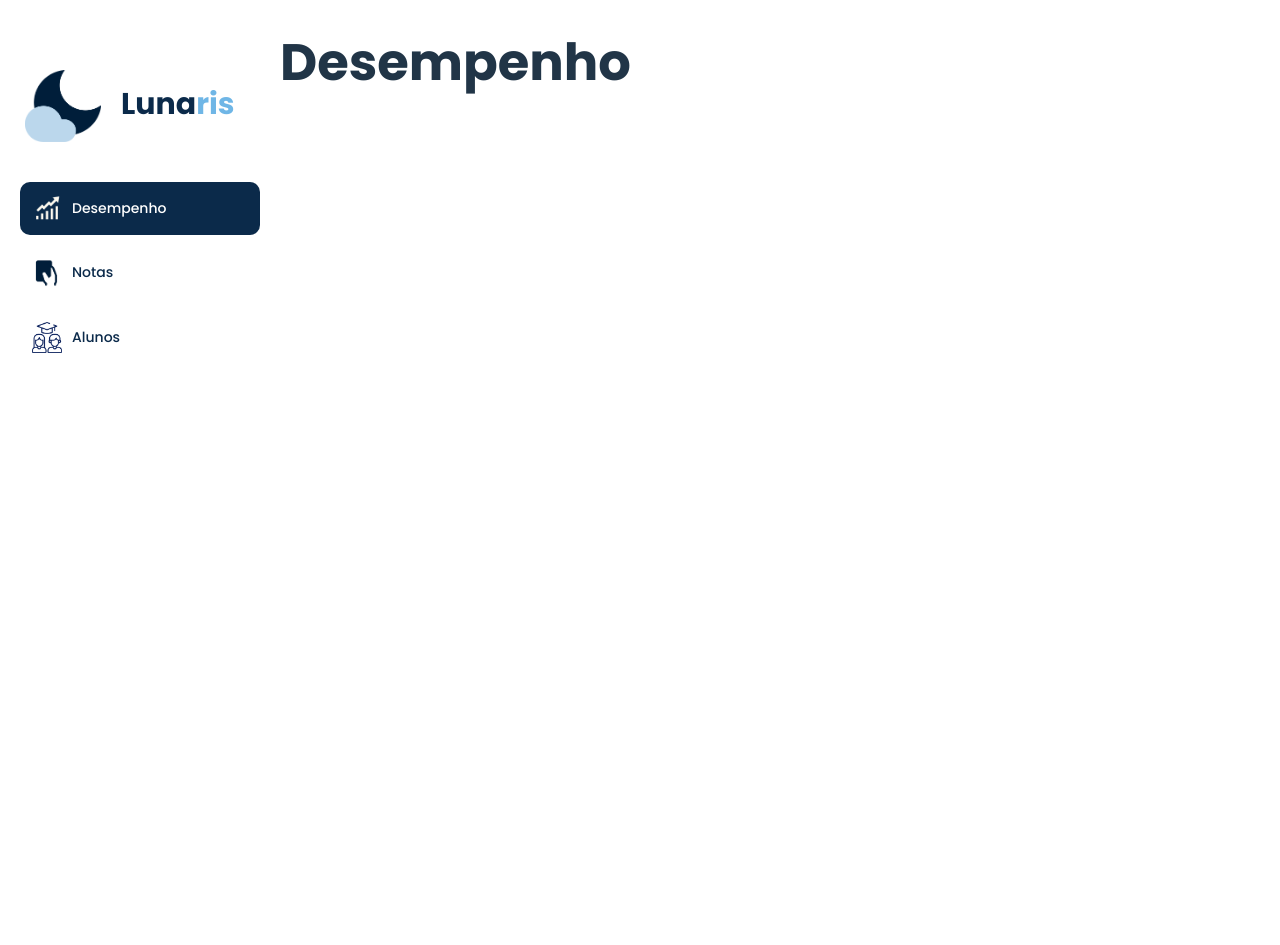
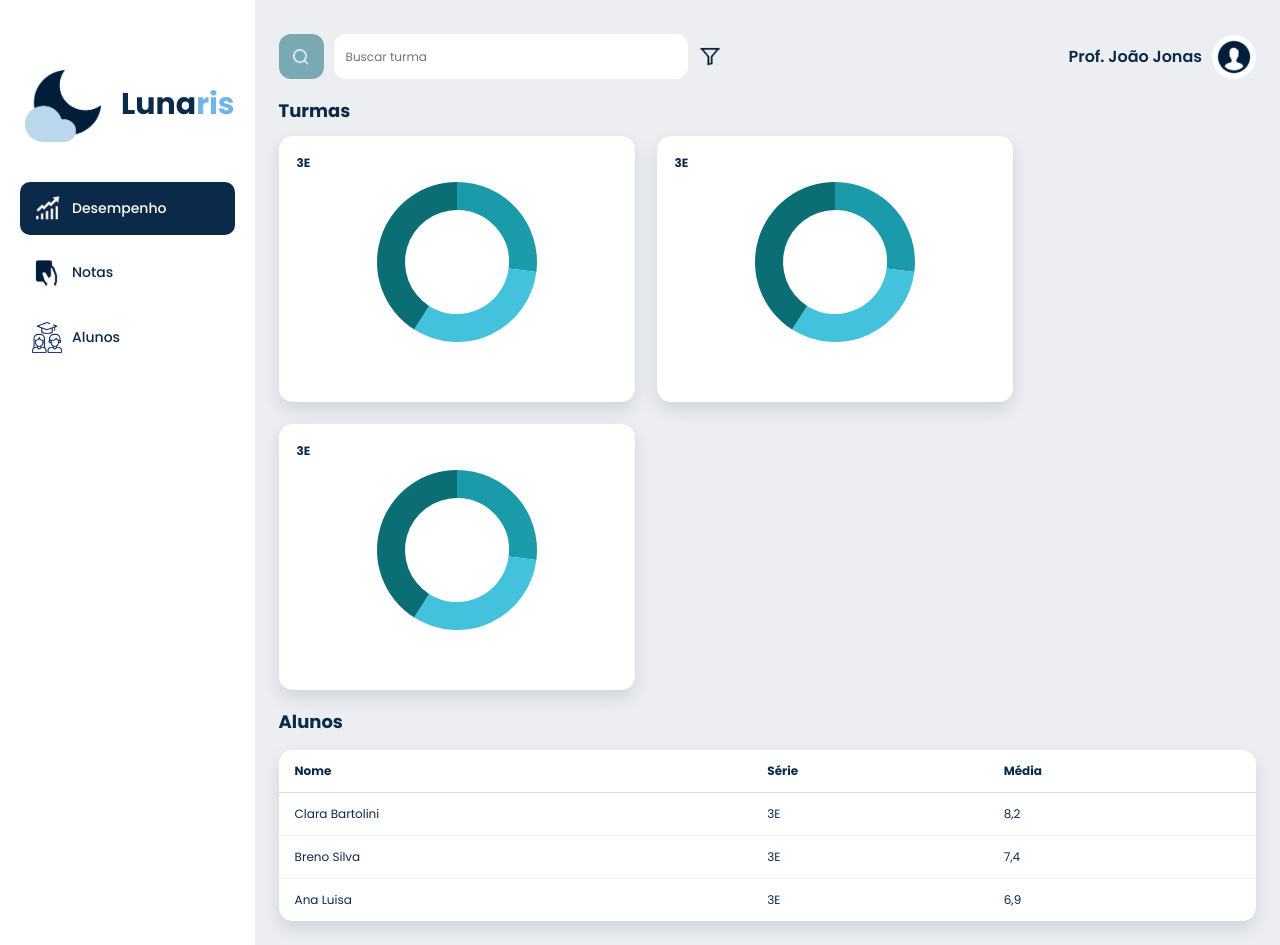
Before and after one commit to Lunaris-School/lunaris-frontend, a React (Vite) app in the folder lunaris-front/: page /desempenho-professor in a window 1280 px wide. Before the commit the page ends 840 px from the top, so only its background shows below. Built offline with nearby package versions, Linux system fonts and the light colour scheme.

Commit message:
tela de desempenho sem back

```diff
--- a/lunaris-front/package.json
+++ b/lunaris-front/package.json
@@ -10,7 +10,9 @@
     "preview": "vite preview"
   },
   "dependencies": {
+    "chart.js": "^4.5.1",
     "react": "^19.2.0",
+    "react-chartjs-2": "^5.3.1",
     "react-dom": "^19.2.0",
     "react-router-dom": "^7.13.0"
   },
--- a/lunaris-front/src/features/desempenho-professor/DesempenhoProfessor.css
+++ b/lunaris-front/src/features/desempenho-professor/DesempenhoProfessor.css
@@ -0,0 +1,107 @@
+.dp-container {
+font-family: "Poppins", sans-serif;
+width: 100%;
+min-height: 100vh;
+background: #eceef2;
+padding: 24px;
+color: #0b2a4a;
+}
+
+.dp-topo {
+display: flex;
+align-items: center;
+justify-content: space-between;
+margin-top: 10px;
+margin-bottom: 18px;
+gap: 16px;
+}
+
+.dp-perfil {
+display: flex;
+align-items: center;
+gap: 10px;
+font-weight: 600;
+font-size: 16px;
+color: #0b2a4a;
+}
+
+.dp-perfil-link {
+width: 44px;
+height: 44px;
+background: #ffffff;
+border-radius: 50%;
+display: flex;
+align-items: center;
+justify-content: center;
+text-decoration: none;
+}
+
+.dp-perfil-link img {
+width: 40px;
+display: block;
+}
+
+.dp-title {
+margin: 18px 0 12px 0;
+font-size: 18px;
+font-weight: 700;
+}
+
+.dp-turmas {
+display: flex;
+gap: 22px;
+flex-wrap: wrap;
+}
+
+.dp-turma-card {
+width: 320px;
+height: 230px;
+background: white;
+border-radius: 14px;
+padding: 18px;
+
+box-shadow: 0 8px 18px rgba(0, 30, 58, 0.12);
+}
+
+.dp-turma-nome {
+font-weight: 700;
+font-size: 12px;
+margin-bottom: 8px;
+}
+
+.dp-grafico {
+height: 160px;
+width: 100%;
+margin-top: 10px;
+}
+
+.dp-tabela {
+margin-top: 15px;
+background: white;
+border-radius: 14px;
+box-shadow: 0 8px 18px rgba(0, 30, 58, 0.12);
+
+width: 100%;
+max-width: 1200px;
+}
+
+.dp-tabela-head {
+display: grid;
+grid-template-columns: 2fr 1fr 1fr;
+padding: 12px 16px;
+font-weight: 700;
+font-size: 12px;
+border-bottom: 1px solid #d9dde3;
+}
+
+.dp-tabela-row {
+display: grid;
+grid-template-columns: 2fr 1fr 1fr;
+padding: 12px 16px;
+font-size: 12px;
+border-bottom: 1px solid #eef1f5;
+}
+
+.dp-tabela-row:last-child {
+border-bottom: none;
+}
--- a/lunaris-front/src/features/desempenho-professor/DesempenhoProfessor.jsx
+++ b/lunaris-front/src/features/desempenho-professor/DesempenhoProfessor.jsx
@@ -1,3 +1,109 @@
-export default function Desempenho() {
-    return <h1>Desempenho</h1>;
-  }
+import React, { useState } from "react";
+import "./DesempenhoProfessor.css";
+import Search from "../../components/Search";
+import { Link } from "react-router-dom";
+
+import iconePerfil from "../../assets/icone-perfil.png";
+
+import { Doughnut } from "react-chartjs-2";
+import {
+  Chart as ChartJS,
+  ArcElement,
+  Tooltip,
+  Legend,
+} from "chart.js";
+
+ChartJS.register(ArcElement, Tooltip, Legend);
+
+export default function DesempenhoProfessor() {
+  const [busca, setBusca] = useState("");
+
+  const turmas = [
+    { id: 1, nome: "3E" },
+    { id: 2, nome: "3E" },
+    { id: 3, nome: "3E" },
+  ];
+
+  const listaTurmas = turmas.filter((t) => {
+    if (busca.trim() === "") return true;
+    return t.nome.toLowerCase().includes(busca.toLowerCase());
+  });
+
+  const alunos = [
+    { id: 1, nome: "Clara Bartolini", serie: "3E", media: "8,2" },
+    { id: 2, nome: "Breno Silva", serie: "3E", media: "7,4" },
+    { id: 3, nome: "Ana Luisa", serie: "3E", media: "6,9" },
+  ];
+
+  const data = {
+    labels: ["Aprovados", "Em risco", "Reprovados"],
+    datasets: [
+      {
+        data: [27, 32, 41],
+        backgroundColor: ["#1b9aaa", "#44c2dd", "#0b6e75"],
+        borderWidth: 0,
+      },
+    ],
+  };
+
+  const options = {
+    responsive: true,
+    maintainAspectRatio: false,
+    plugins: {
+      legend: { display: false },
+      tooltip: { enabled: true },
+    },
+    cutout: "65%",
+  };
+
+  return (
+    <div className="dp-container">
+      <div className="dp-topo">
+        <Search
+          value={busca}
+          onChange={(e) => setBusca(e.target.value)}
+          placeholder="Buscar turma"
+        />
+
+        <div className="dp-perfil">
+          <span>Prof. João Jonas</span>
+          <Link to="/perfil-professor" className="dp-perfil-link">
+            <img src={iconePerfil} alt="" />
+          </Link>
+        </div>
+      </div>
+
+      <h2 className="dp-title">Turmas</h2>
+
+      <div className="dp-turmas">
+        {listaTurmas.map((t) => (
+          <div key={t.id} className="dp-turma-card">
+            <div className="dp-turma-nome">{t.nome}</div>
+
+            <div className="dp-grafico">
+              <Doughnut data={data} options={options} />
+            </div>
+          </div>
+        ))}
+      </div>
+
+      <h2 className="dp-title">Alunos</h2>
+
+      <div className="dp-tabela">
+        <div className="dp-tabela-head">
+          <div>Nome</div>
+          <div>Série</div>
+          <div>Média</div>
+        </div>
+
+        {alunos.map((a) => (
+          <div key={a.id} className="dp-tabela-row">
+            <div>{a.nome}</div>
+            <div>{a.serie}</div>
+            <div>{a.media}</div>
+          </div>
+        ))}
+      </div>
+    </div>
+  );
+}
```
Also changed, not shown: 1 other file (tests, documents, lock files or other folders).
